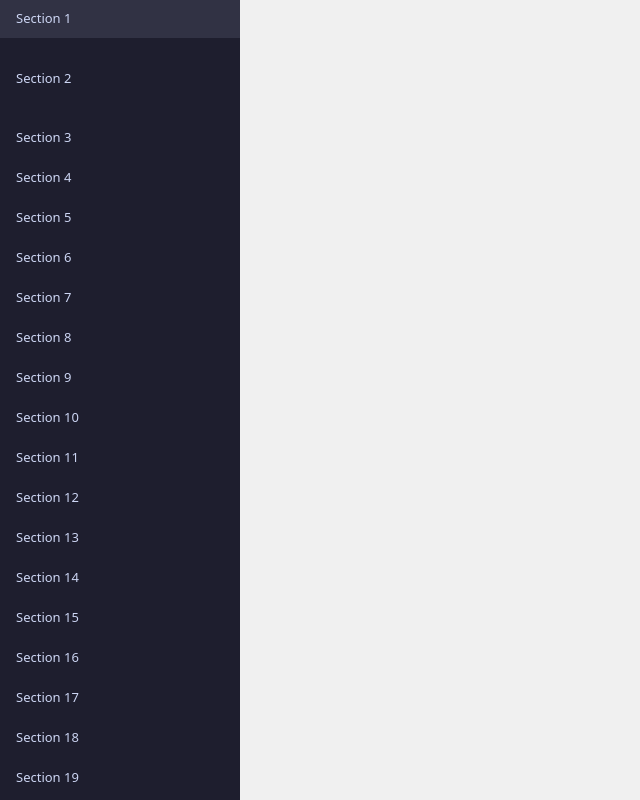
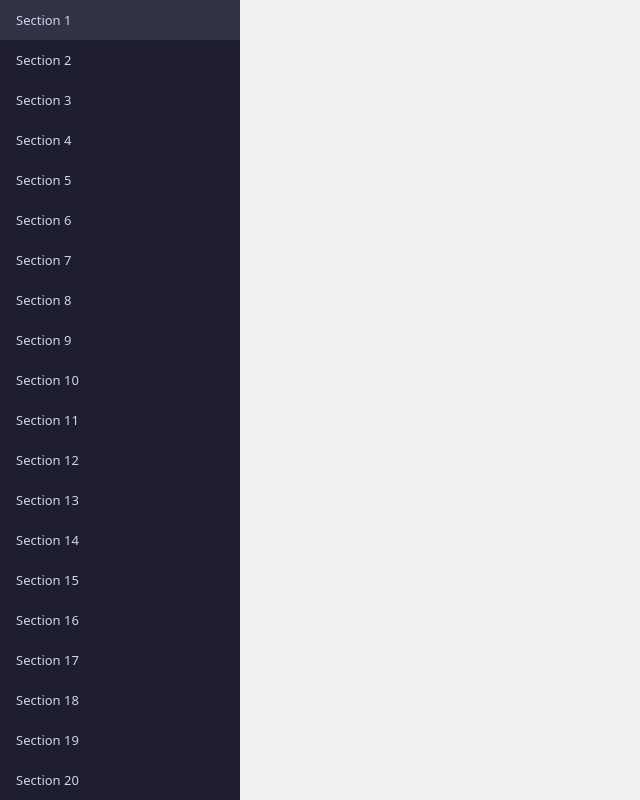
Before and after one commit to aravindet/linui, a website with bundled scripts: page public/index.html in a window 1280 px wide. Shown: the whole page, without its empty margins (0-640 px from the left). Built offline with nearby package versions, Linux system fonts and the light colour scheme.

Commit message:
Simplifications

```diff
--- a/public/scroll-pane.js
+++ b/public/scroll-pane.js
@@ -36,6 +36,9 @@ class ScrollPane extends HTMLElement {
 	#anchor = { element: null, position: 0 };
 	#nextAnchor;
 	#anchorFreeze = null;
+
+	#padTop = 0;
+	#padBottom = 0;
 
 	#isMutationScroll = false;
 	#lastScrollTop = 0;
@@ -79,8 +82,7 @@ class ScrollPane extends HTMLElement {
 		const containerTop = this.#container.getBoundingClientRect().top;
 		const { top } = el.getBoundingClientRect();
 		const { scrollTop } = this.#container;
-		const padTop = parseFloat(this.#content.style.paddingTop) || 0;
-		return top - containerTop + scrollTop - padTop;
+		return top - containerTop + scrollTop - this.#padTop;
 	};
 
 	#getViewTop = (el) => {
@@ -200,12 +202,14 @@ class ScrollPane extends HTMLElement {
 	};
 
 	#onScroll = () => {
-		console.log("scroll", this.#isMutationScroll);
-		this.#lastScrollDelta = this.#container.scrollTop - this.#lastScrollTop;
-		this.#lastScrollTop = this.#container.scrollTop;
+		const { scrollTop } = this.#container;
+		this.#lastScrollDelta = scrollTop - this.#lastScrollTop;
+		this.#lastScrollTop = scrollTop;
 		if (this.#isMutationScroll) return;
 		this.#setAnchor(null, true);
-		this.#scrollPad(0); // Remove any unnecessary paddings.
+
+		// Reduce or remove paddings.
+		if (this.#padTop || this.#padBottom) this.#scrollPad(0);
 	};
 
 	#onMouseDown = (e) => this.#setAnchor(e.target, true);
@@ -227,39 +231,29 @@ class ScrollPane extends HTMLElement {
 	};
 
 	#scrollPad = (delta = 0) => {
+		const { scrollTop, clientHeight, scrollHeight } = this.#container;
 		// If scrolled to the bottom, suppress scroll up.
-		const atBottom =
-			this.#container.scrollTop + this.#container.clientHeight >
-			this.#container.scrollHeight - 0.5;
+		const atBottom = scrollTop + clientHeight > scrollHeight - 0.5;
 
 		const contentStyle = this.#content.style;
-		const curPadTop = parseFloat(contentStyle.paddingTop) || 0;
-		const curPadBottom = parseFloat(contentStyle.paddingBottom) || 0;
-		const conHeight = this.#container.scrollHeight - curPadTop - curPadBottom;
+		const conHeight = scrollHeight - this.#padTop - this.#padBottom;
 
-		const viewTop = this.#container.scrollTop - curPadTop;
-		const viewBottom = viewTop + this.#container.clientHeight;
+		const viewTop = scrollTop - this.#padTop;
+		const viewBottom = viewTop + clientHeight;
 		const contentAbove = viewTop + delta;
 		const contentBelow = conHeight - viewBottom - delta;
 
-		const padTop = Math.max(0, -contentAbove);
-		const padBottom = Math.max(0, -contentBelow);
-		const scrollTop = contentAbove + padTop;
+		this.#padTop = Math.max(0, -contentAbove);
+		this.#padBottom = Math.max(0, -contentBelow);
+		const nextScrollTop = contentAbove + this.#padTop;
 
-		contentStyle.paddingTop = `${padTop}px`;
-		contentStyle.paddingBottom = `${padBottom}px`;
+		contentStyle.paddingTop = `${this.#padTop}px`;
+		contentStyle.paddingBottom = `${this.#padBottom}px`;
 		if (
 			(!atBottom || delta >= 0 || this.#lastScrollDelta <= 0) &&
-			Math.abs(this.#container.scrollTop - scrollTop) > 0.5
+			Math.abs(scrollTop - nextScrollTop) > 0.5
 		) {
-			// console.log("scrollPad scroll", reason, {
-			// 	delta,
-			// 	padTopDelta: padTop - curPadTop,
-			// 	padBottomDelta: padBottom - curPadBottom,
-			// 	scrollTopDelta: -this.#container.scrollTop + scrollTop,
-			// });
-
-			this.#container.scrollTop = scrollTop;
+			this.#container.scrollTop = nextScrollTop;
 		}
 
 		// Freeze the effective anchor for 50s after any resize
```
Also changed, not shown: public/index.html (+2 -2 lines).
